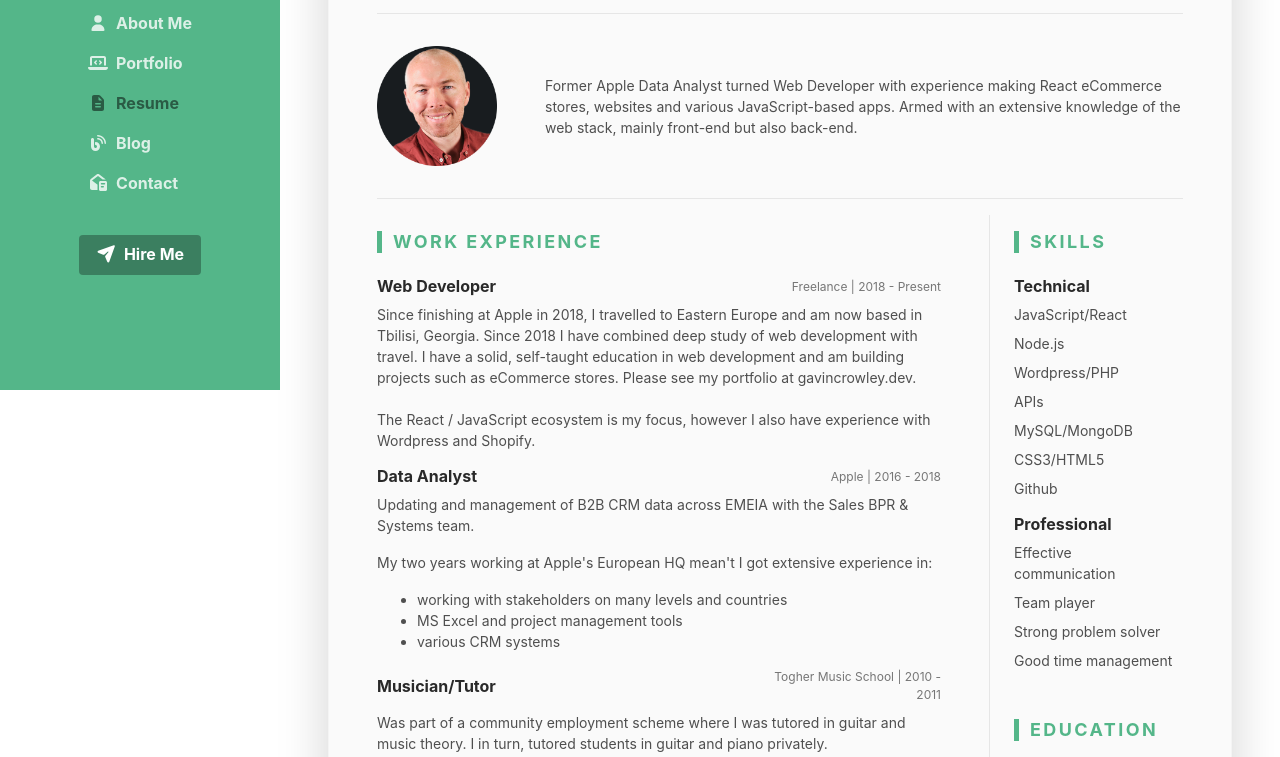
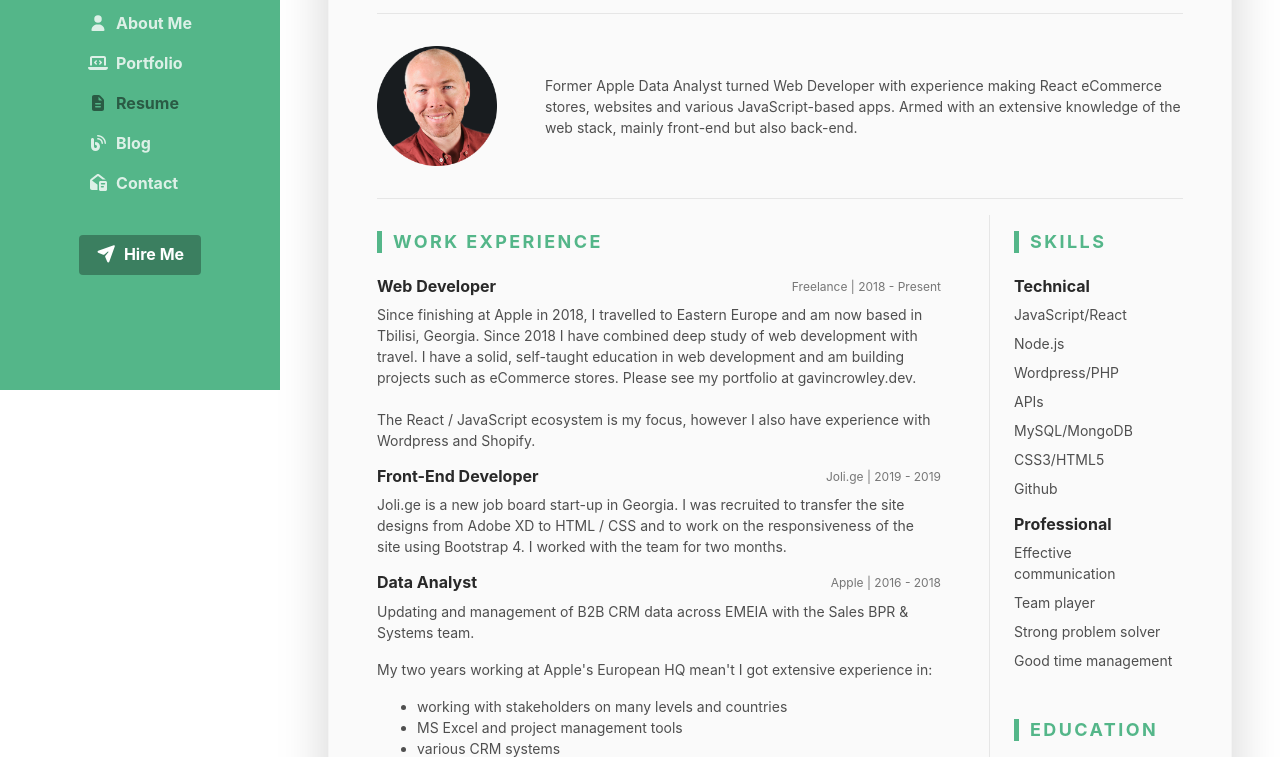
Before and after one commit to gavin-crowley/gavincrowley.dev, a plain HTML site: page resume.html in a window 1280 px wide. Shown: the part 410-1167 px from the top of the page. Drawn offline with Linux system fonts and the light colour scheme.

Commit message:
resume update

```diff
--- a/resume.html
+++ b/resume.html
@@ -159,6 +159,17 @@
 											<li>Aenean commodo ligula eget dolor.</li>
 											<li>Etiam ultricies nisi vel augue.</li>
 										</ul> -->
+									</div>
+								</div><!--//item-->
+								<div class="item mb-3">
+									<div class="item-heading row align-items-center mb-2">
+										<h4 class="item-title col-12 col-md-6 col-lg-8 mb-2 mb-md-0">Front-End Developer</h4>
+										<div class="item-meta col-12 col-md-6 col-lg-4 text-muted text-left text-md-right">Joli.ge | 2019 - 2019</div>
+
+									</div>
+									<div class="item-content">
+										<p>Joli.ge is a new job board start-up in Georgia. I was recruited to transfer the site designs from Adobe XD to HTML / CSS and to work on the responsiveness of the site using Bootstrap 4. I worked with the team for two months.</p>
+										<!-- <br> -->
 									</div>
 								</div><!--//item-->
 								<div class="item mb-3">
```
Also changed, not shown: 1 other file.
